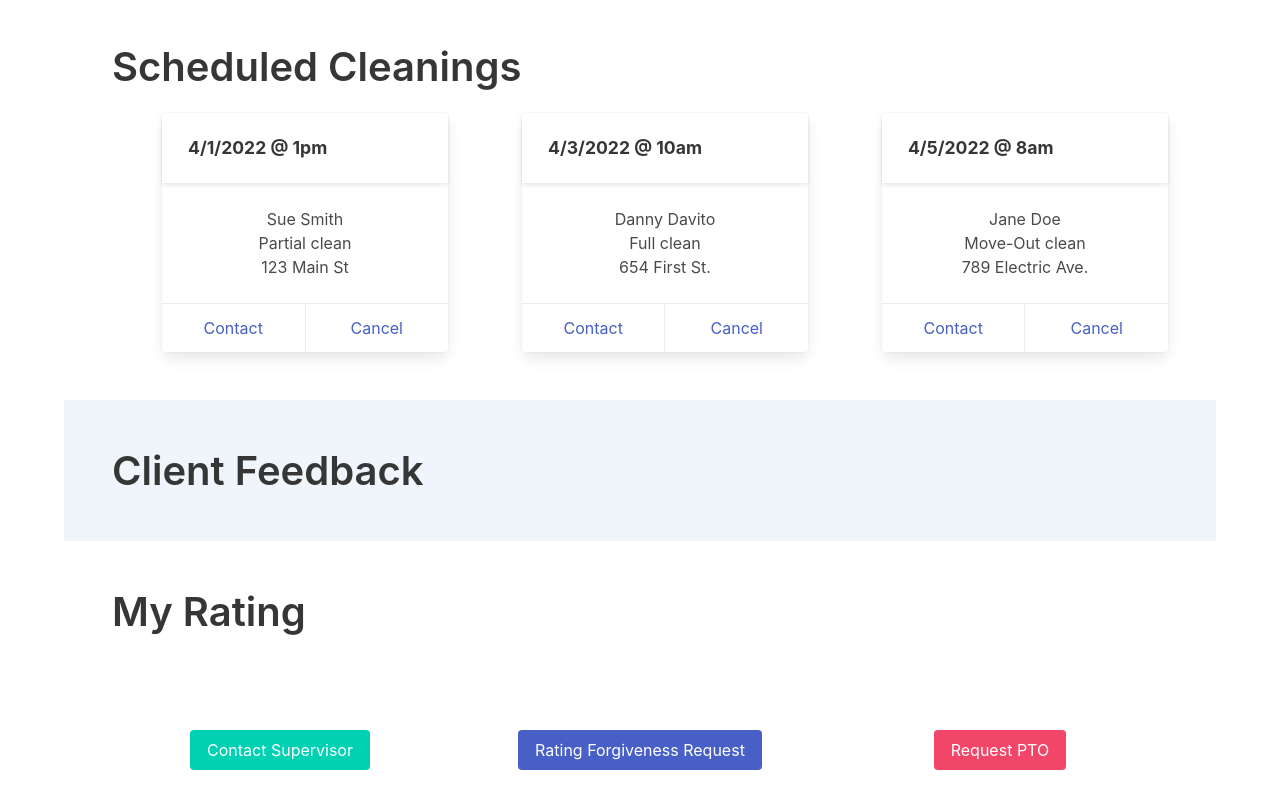
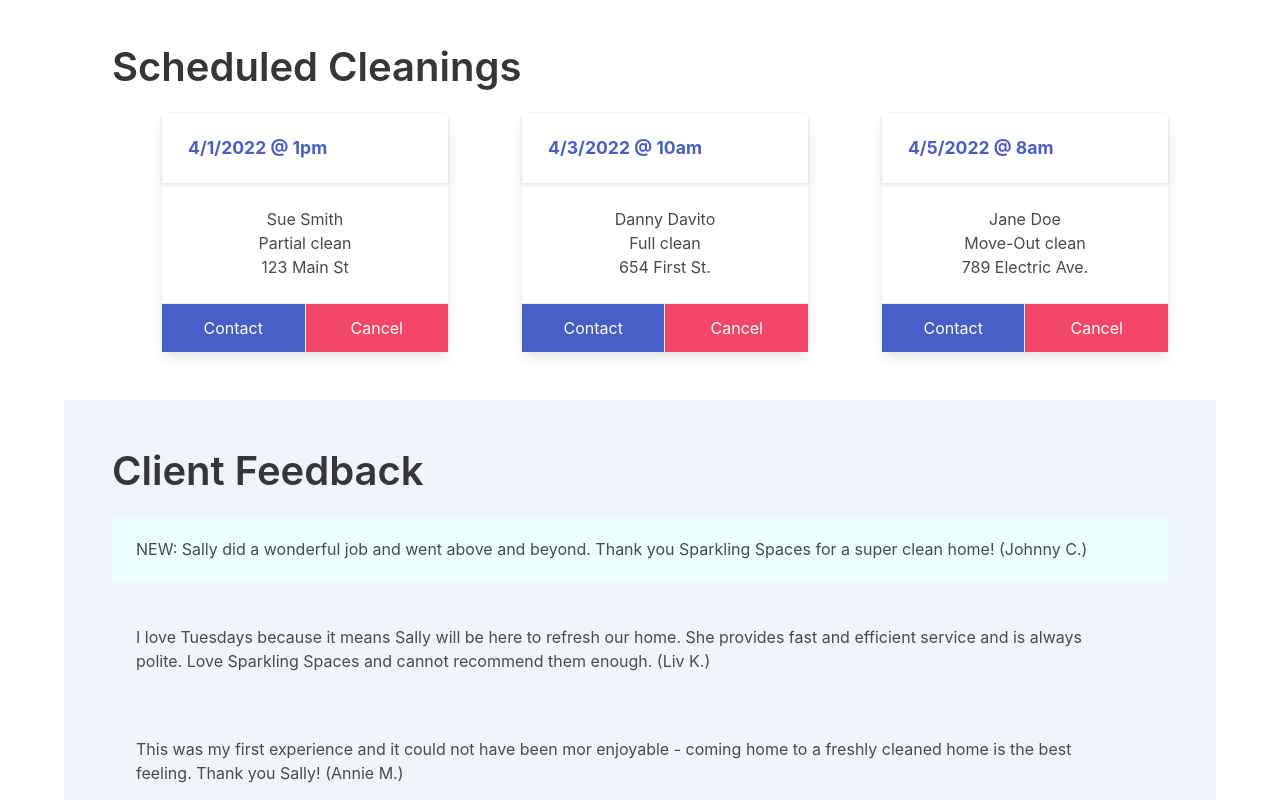
Before and after one commit to msdale/burn-book, a React (Create React App) app in the folder client/: page /maiddash in a window 1280 px wide. Shown: the part 360-1160 px from the top of the page. Built offline with nearby package versions, Linux system fonts and the light colour scheme.

Commit message:
maid dashboard static info populated

```diff
--- a/client/src/pages/MaidDashboard.js
+++ b/client/src/pages/MaidDashboard.js
@@ -17,12 +17,12 @@ const MaidDashboard = () => {
                         <div className='column is-one-third has-text-centered'>
                             <div className="card">
                                 <header className="card-header">
-                                    <p className="card-header-title">
+                                    <p className="card-header-title has-text-link">
                                         4/1/2022 @ 1pm
                                     </p>
                                 </header>
-                                <div class="card-content">
-                                    <div class="content">
+                                <div className="card-content">
+                                    <div className="content">
                                         Sue Smith
                                         <br/>
                                         Partial clean
@@ -30,21 +30,21 @@ const MaidDashboard = () => {
                                         123 Main St
                                     </div>
                                 </div>
-                                <footer class="card-footer">
-                                    <a href="#" class="card-footer-item">Contact</a>
-                                    <a href="#" class="card-footer-item">Cancel</a>
+                                <footer className="card-footer">
+                                    <a href="#" className="card-footer-item has-background-link has-text-white">Contact</a>
+                                    <a href="#" className="card-footer-item has-background-danger has-text-white">Cancel</a>
                                 </footer>
                             </div>
                         </div>
                         <div className='column is-one-third has-text-centered'>
                         <div className="card">
                                 <header className="card-header">
-                                    <p className="card-header-title">
+                                    <p className="card-header-title has-text-link">
                                         4/3/2022 @ 10am
                                     </p>
                                 </header>
-                                <div class="card-content">
-                                    <div class="content">
+                                <div className="card-content">
+                                    <div className="content">
                                         Danny Davito
                                         <br/>
                                         Full clean
@@ -52,21 +52,21 @@ const MaidDashboard = () => {
                                         654 First St.
                                     </div>
                                 </div>
-                                <footer class="card-footer">
-                                    <a href="#" class="card-footer-item">Contact</a>
-                                    <a href="#" class="card-footer-item">Cancel</a>
+                                <footer className="card-footer">
+                                    <a href="#" className="card-footer-item has-background-link has-text-white">Contact</a>
+                                    <a href="#" className="card-footer-item has-background-danger has-text-white">Cancel</a>
                                 </footer>
                             </div>
                         </div>
                         <div className='column is-one-third has-text-centered'>
                         <div className="card">
                                 <header className="card-header">
-                                    <p className="card-header-title">
+                                    <p className="card-header-title has-text-link">
                                         4/5/2022 @ 8am
                                     </p>
                                 </header>
-                                <div class="card-content">
-                                    <div class="content">
+                                <div className="card-content">
+                                    <div className="content">
                                         Jane Doe
                                         <br/>
                                         Move-Out clean
@@ -74,9 +74,9 @@ const MaidDashboard = () => {
                                         789 Electric Ave.
                                     </div>
                                 </div>
-                                <footer class="card-footer">
-                                    <a href="#" class="card-footer-item">Contact</a>
-                                    <a href="#" class="card-footer-item">Cancel</a>
+                                <footer className="card-footer">
+                                    <a href="#" className="card-footer-item has-background-link has-text-white">Contact</a>
+                                    <a href="#" className="card-footer-item has-background-danger has-text-white">Cancel</a>
                                 </footer>
                             </div>
                         </div>
@@ -84,9 +84,21 @@ const MaidDashboard = () => {
                 </div>
                 <div className='section has-background-info-light'>
                     <div className='title is-2'>Client Feedback</div>
+                    <div className="container">
+                        <div className="notification has-background-primary-light">
+                            NEW: Sally did a wonderful job and went above and beyond. Thank you Sparkling Spaces for a super clean home! (Johnny C.)
+                        </div>
+                        <div className="notification has-background-info-light">
+                            I love Tuesdays because it means Sally will be here to refresh our home. She provides fast and efficient service and is always polite. Love Sparkling Spaces and cannot recommend them enough. (Liv K.)
+                        </div>
+                        <div className="notification has-background-info-light">
+                            This was my first experience and it could not have been mor enjoyable - coming home to a freshly cleaned home is the best feeling. Thank you Sally! (Annie M.)
+                        </div>
+                    </div>
                 </div>
                 <div className='section'>
                     <div className='title is-2'>My Rating</div>
+                    <div className='title is-3 has-text-centered'>Overall: 4.5/5 Stars</div>
                 </div>
                 <div className='section'>
                     <div className='columns is-vcentered'>
```
